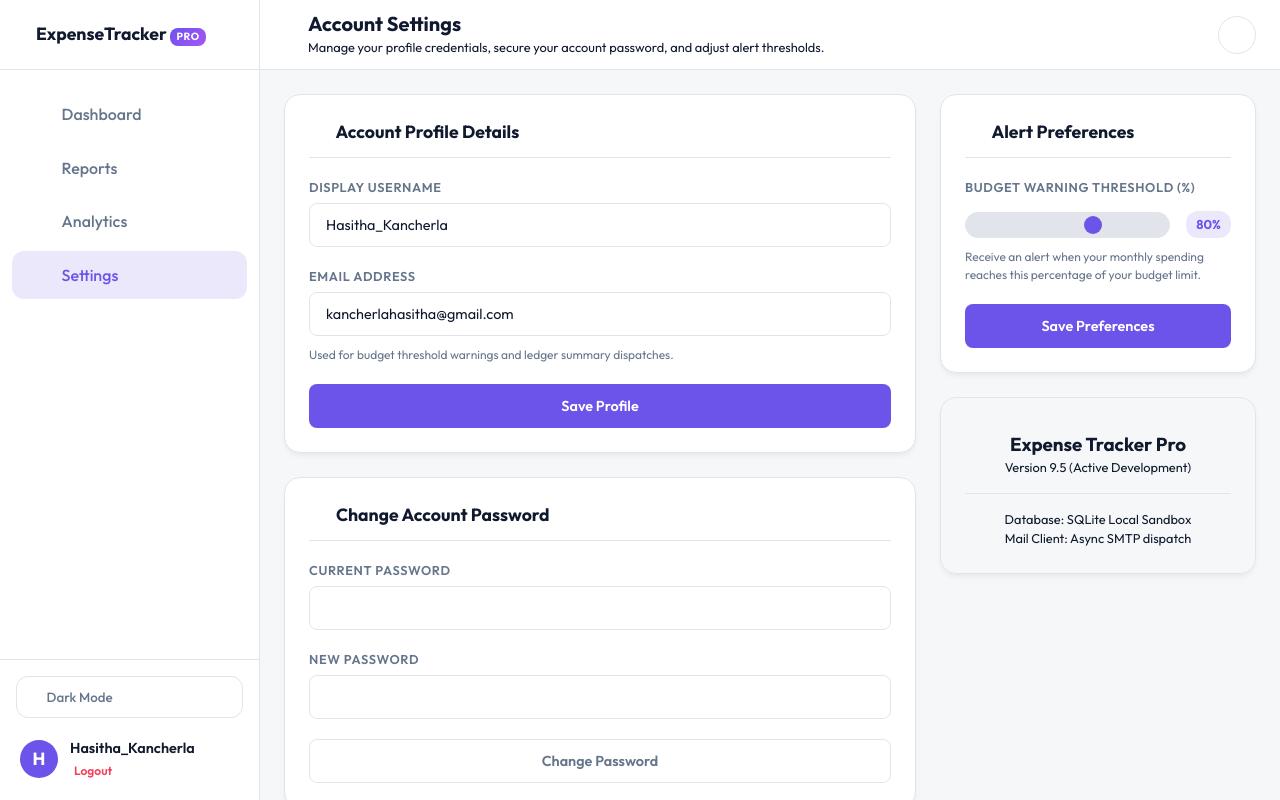
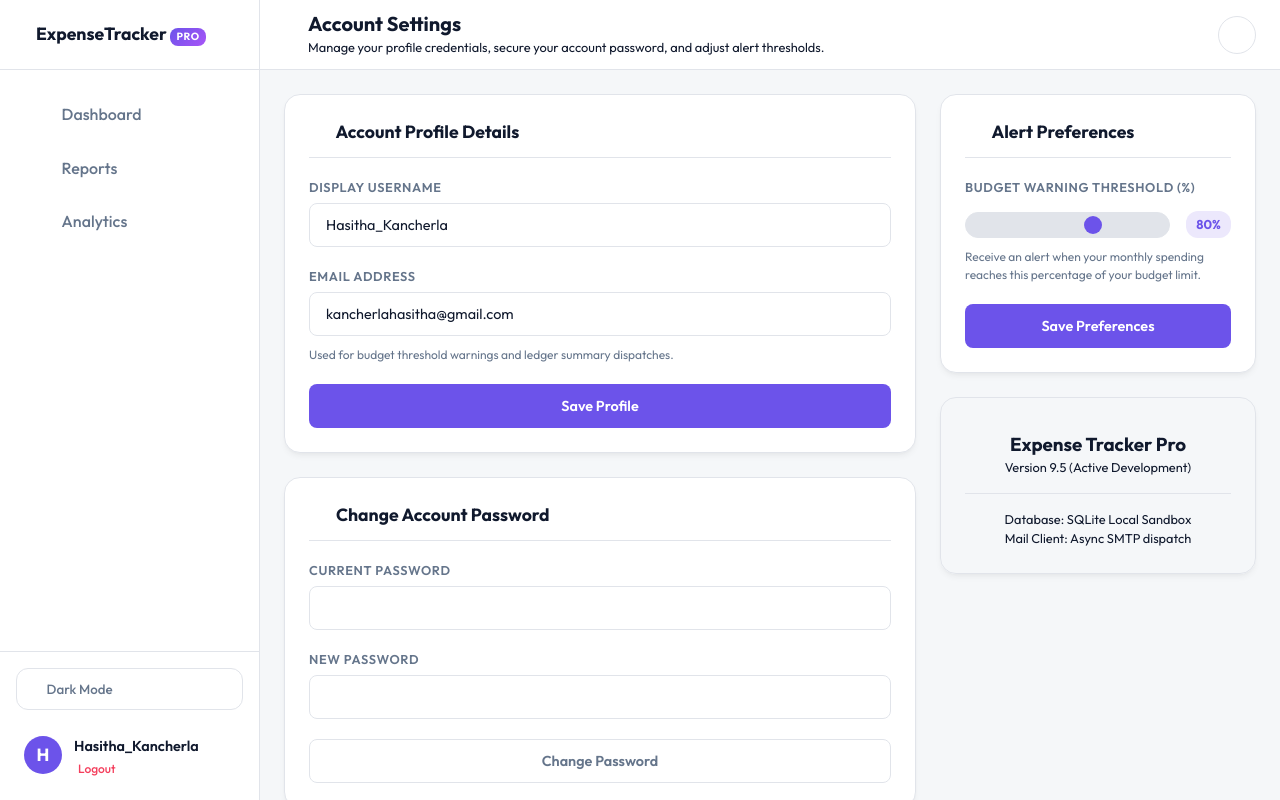
Before and after one commit to Shannu-2006/Expenses-Tracker-pro, a Flask app: page /settings in a window 1280 px wide. Run offline with Flask 3, Linux system fonts and the light colour scheme; a user stored in the database is signed in; data comes from the database, SQL or seed files in the repository.

Commit message:
Relocate Settings navigation from standalone sidebar tab to user profile avatar and name links with dynamic hover highlight cards

```diff
--- a/static/style.css
+++ b/static/style.css
@@ -1661,7 +1661,17 @@ body {
     display: flex;
     align-items: center;
     gap: 0.75rem;
-    padding: 0.25rem;
+    padding: 0.4rem 0.5rem;
+    border-radius: var(--radius-md);
+    transition: var(--transition);
+}
+.sidebar-user:hover {
+    background-color: var(--background);
+}
+.sidebar-avatar-link {
+    text-decoration: none;
+    display: block;
+    flex-shrink: 0;
 }
 .user-avatar {
     width: 38px;
@@ -1675,22 +1685,36 @@ body {
     font-weight: 700;
     font-size: 1.1rem;
     flex-shrink: 0;
+    transition: var(--transition);
+}
+.sidebar-user:hover .user-avatar {
+    transform: scale(1.05);
+    box-shadow: 0 0 0 3px var(--primary-light);
 }
 .sidebar-user .user-info {
     display: flex;
     flex-direction: column;
     transition: opacity 0.2s ease;
     overflow: hidden;
+    flex: 1;
 }
 .sidebar-nav.collapsed .sidebar-user .user-info {
     opacity: 0;
     pointer-events: none;
     width: 0;
 }
+.sidebar-username-link {
+    text-decoration: none;
+    display: block;
+}
 .sidebar-user .username {
     font-weight: 600;
     font-size: 0.9rem;
     color: var(--text);
+    transition: var(--transition);
+}
+.sidebar-user:hover .username {
+    color: var(--primary);
 }
 .sidebar-user .logout-link {
     font-size: 0.75rem;
@@ -1699,11 +1723,12 @@ body {
     display: flex;
     align-items: center;
     gap: 0.25rem;
-    font-weight: 600;
-    margin-top: 2px;
+    margin-top: 0.15rem;
+    font-weight: 500;
+    transition: var(--transition);
 }
 .sidebar-user .logout-link:hover {
-    text-decoration: underline;
+    opacity: 0.8;
 }
 
 /* Workspace Frame */
--- a/templates/settings.html
+++ b/templates/settings.html
@@ -53,12 +53,6 @@
                             <span>Analytics</span>
                         </a>
                     </li>
-                    <li class="active">
-                        <a href="/settings" onclick="showLoader()">
-                            <i data-lucide="settings"></i>
-                            <span>Settings</span>
-                        </a>
-                    </li>
                 </ul>
             </nav>
 
@@ -69,9 +63,13 @@
                 </button>
 
                 <div class="sidebar-user">
-                    <div class="user-avatar">{{ session['username'][0].upper() }}</div>
+                    <a href="/settings" class="sidebar-avatar-link" onclick="showLoader()" title="Profile Settings">
+                        <div class="user-avatar">{{ session['username'][0].upper() }}</div>
+                    </a>
                     <div class="user-info">
-                        <span class="username">{{ session['username'] }}</span>
+                        <a href="/settings" class="sidebar-username-link" onclick="showLoader()" title="Profile Settings">
+                            <span class="username">{{ session['username'] }}</span>
+                        </a>
                         <a href="/logout" class="logout-link" onclick="showLoader()"><i data-lucide="log-out"></i> Logout</a>
                     </div>
                 </div>
```
Also changed, not shown: templates/analytics.html (+6 -8 lines), templates/index.html (+6 -8 lines), templates/reports.html (+6 -8 lines).
